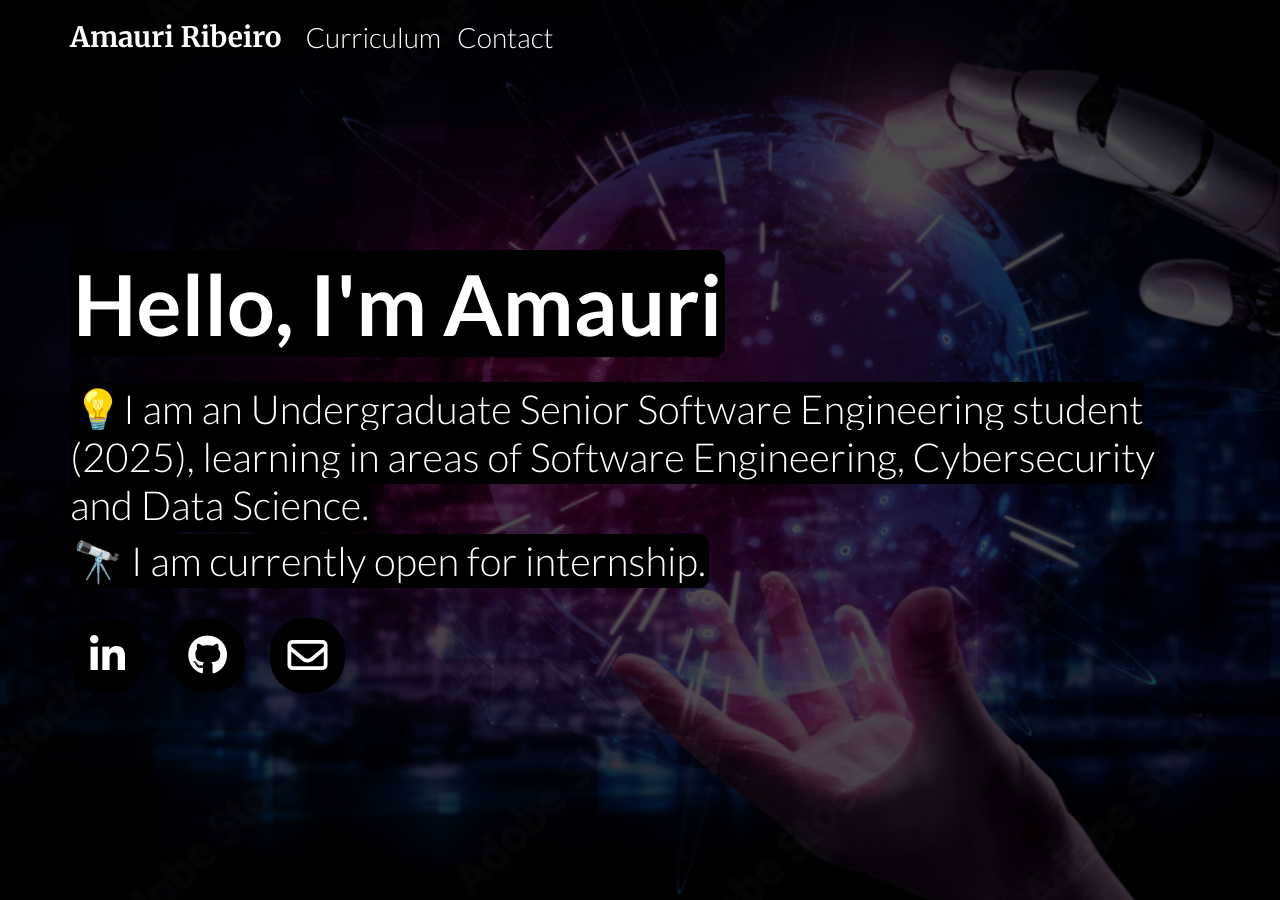
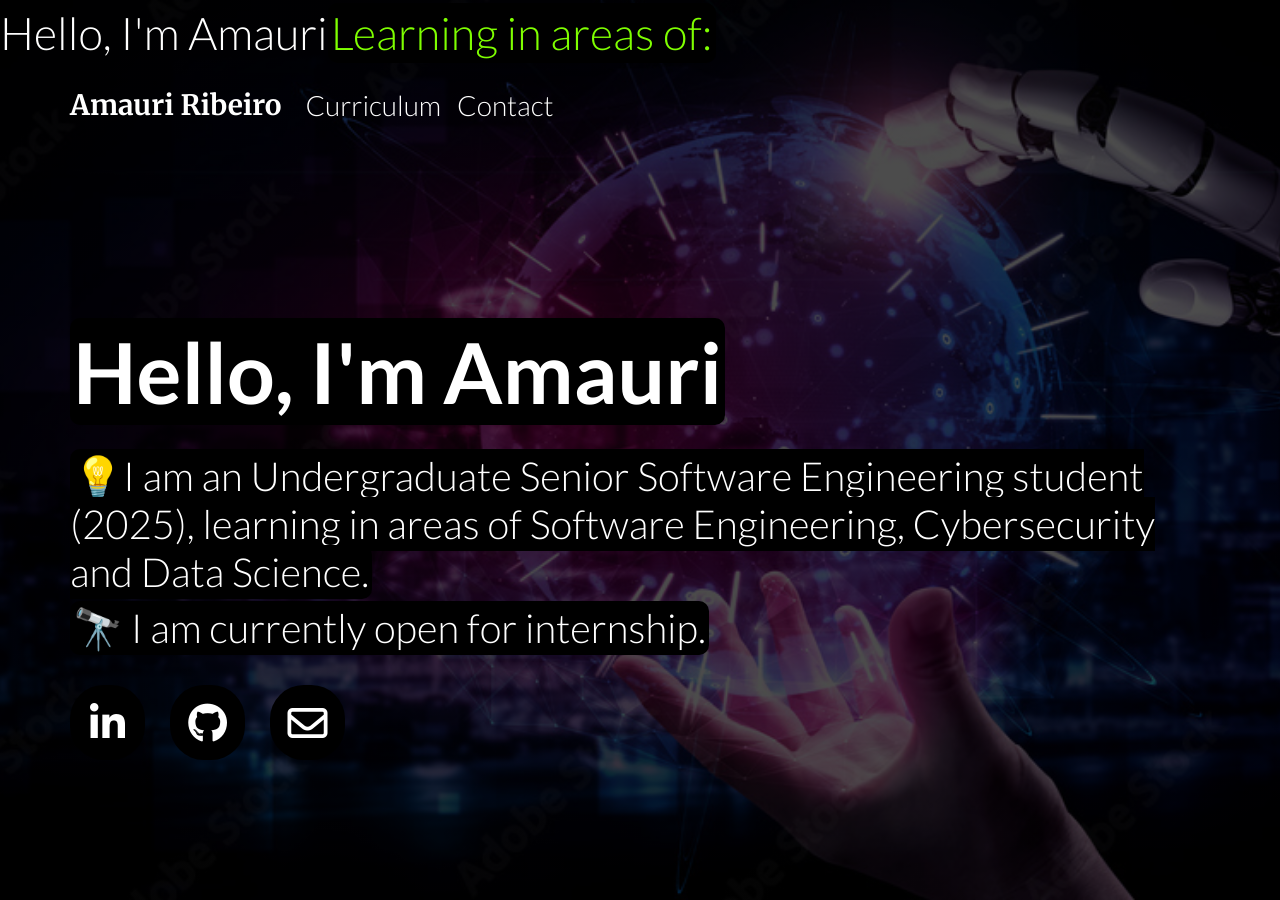
Before and after one commit to Ribeirosk8/ribeirosk8.github.io, a Jekyll site: the page built from index.html, in a window 1280 px wide. Built offline with Jekyll 4.4.1, drawn with Linux system fonts in a browser that asks for light colours; nearby versions of some CDN libraries.

Commit message:
update css format

```diff
--- a/_layouts/default.html
+++ b/_layouts/default.html
@@ -12,6 +12,10 @@
     <script src="https://kit.fontawesome.com/3d9da8be4a.js" crossorigin="anonymous"></script>
 </header>
 <body>
+
+  <div class="txt-animado">
+    Hello, I'm Amauri<span></span>
+  </div>
 
   <div class="container-lg">
     <nav class="navbar sticky-top navbar-expand-lg">
--- a/css/default.css
+++ b/css/default.css
@@ -9,6 +9,41 @@
     text-align: justify;
     font-family: "Lato", sans-serif;
     background-color: black;
+}
+
+.txt-animado {
+    font-size: 45px;
+    font-weight: 300;
+
+}
+
+.txt-animado span{
+    position: relative;
+}
+
+.txt-animado span::before {
+    content: "";
+    color: chartreuse ;
+    animation: palavras 20s infinite;
+}
+
+@keyframes palavras {
+    0%,20%{
+        content: "💡I am an Undergraduate Senior Software Engineering student (2025)";
+    }
+    21%,40%{
+        content: "Learning in areas of:";
+    }
+    41%,60%{
+        content: "Software Engineering";
+    }
+    61%,80%{
+        content: "Cybersecurity and Data Science.";
+    }
+    81%,100%{
+        content: "🔭 I am currently open for internship.";
+    }
+
 }
 
 p, li {
```
